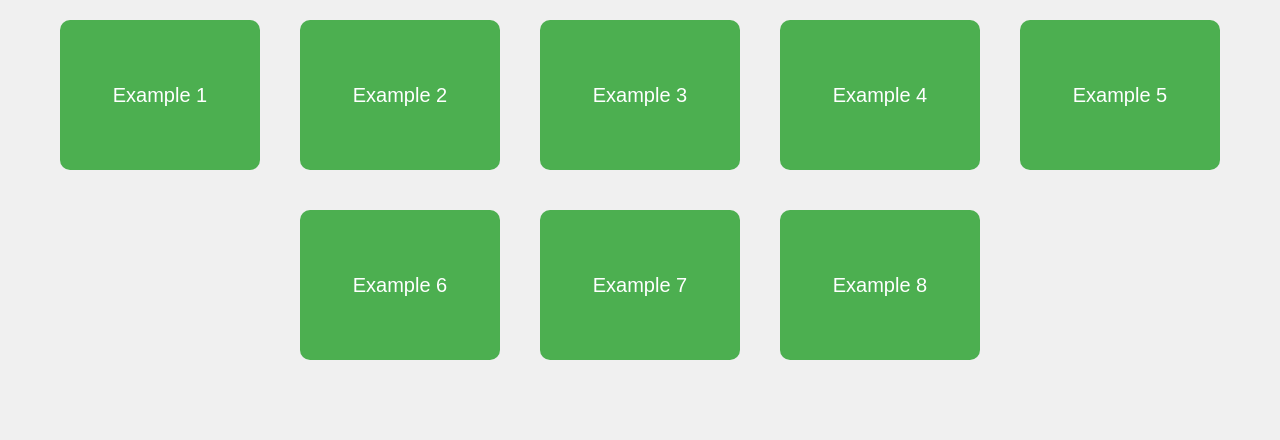
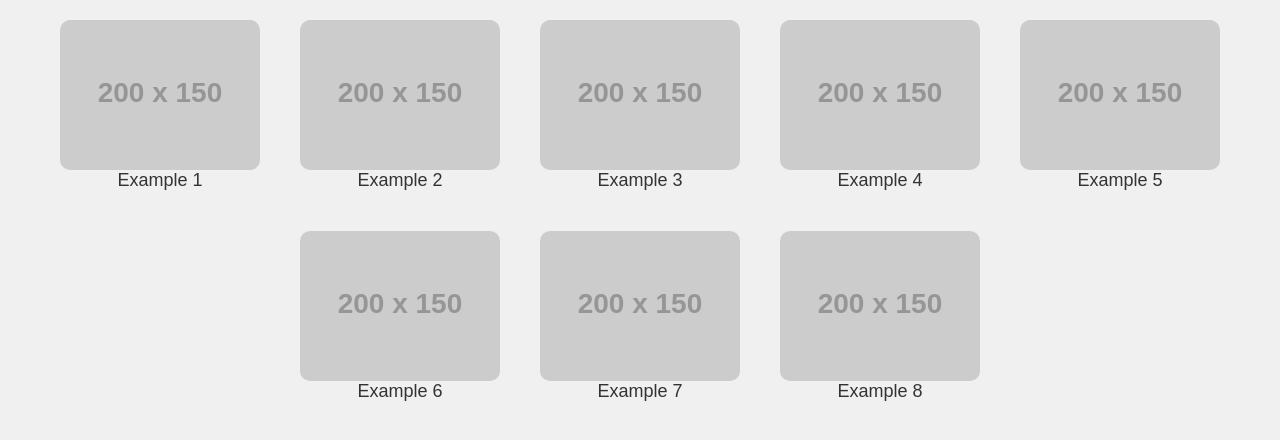
Before and after one commit to gazaim/TEAM-Kiosk-Web-Links, a plain HTML site: page index.html in a window 1280 px wide. Drawn offline with Linux system fonts and the light colour scheme; placeholder pictures from the web are drawn by us.

Commit message:
Update index.html

```diff
--- a/index.html
+++ b/index.html
@@ -3,7 +3,7 @@
 <head>
     <meta charset="UTF-8">
     <meta name="viewport" content="width=device-width, initial-scale=1.0">
-    <title>Homepage with Tiles</title>
+    <title>Homepage with Image Tiles</title>
     <style>
         body {
             font-family: Arial, sans-serif;
@@ -14,33 +14,92 @@
             padding: 0;
             background-color: #f0f0f0;
         }
+        .tile-container {
+            margin: 20px;
+            text-align: center;
+        }
         .tile {
             width: 200px;
             height: 150px;
-            margin: 20px;
             display: flex;
             justify-content: center;
             align-items: center;
-            background-color: #4CAF50;
-            color: white;
             text-decoration: none;
             font-size: 20px;
+            color: white;
             border-radius: 10px;
+            overflow: hidden;
+            position: relative;
             transition: transform 0.2s;
+        }
+        .tile img {
+            position: absolute;
+            top: 0;
+            left: 0;
+            width: 100%;
+            height: 100%;
+            object-fit: cover;
+            z-index: 0;
         }
         .tile:hover {
             transform: scale(1.1);
         }
+        .tile-title {
+            margin-top: 10px;
+            font-size: 18px;
+            color: #333;
+            text-decoration: none;
+        }
     </style>
 </head>
 <body>
-    <a href="https://www.example.com" class="tile">Example 1</a>
-    <a href="https://www.example2.com" class="tile">Example 2</a>
-    <a href="https://www.example3.com" class="tile">Example 3</a>
-    <a href="https://www.example4.com" class="tile">Example 4</a>
-    <a href="https://www.example5.com" class="tile">Example 5</a>
-    <a href="https://www.example6.com" class="tile">Example 6</a>
-    <a href="https://www.example7.com" class="tile">Example 7</a>
-    <a href="https://www.example8.com" class="tile">Example 8</a>
+    <div class="tile-container">
+        <a href="https://www.example.com" class="tile">
+            <img src="https://via.placeholder.com/200x150" alt="Example 1">
+        </a>
+        <a href="https://www.example.com" class="tile-title">Example 1</a>
+    </div>
+    <div class="tile-container">
+        <a href="https://www.example2.com" class="tile">
+            <img src="https://via.placeholder.com/200x150" alt="Example 2">
+        </a>
+        <a href="https://www.example2.com" class="tile-title">Example 2</a>
+    </div>
+    <div class="tile-container">
+        <a href="https://www.example3.com" class="tile">
+            <img src="https://via.placeholder.com/200x150" alt="Example 3">
+        </a>
+        <a href="https://www.example3.com" class="tile-title">Example 3</a>
+    </div>
+    <div class="tile-container">
+        <a href="https://www.example4.com" class="tile">
+            <img src="https://via.placeholder.com/200x150" alt="Example 4">
+        </a>
+        <a href="https://www.example4.com" class="tile-title">Example 4</a>
+    </div>
+    <div class="tile-container">
+        <a href="https://www.example5.com" class="tile">
+            <img src="https://via.placeholder.com/200x150" alt="Example 5">
+        </a>
+        <a href="https://www.example5.com" class="tile-title">Example 5</a>
+    </div>
+    <div class="tile-container">
+        <a href="https://www.example6.com" class="tile">
+            <img src="https://via.placeholder.com/200x150" alt="Example 6">
+        </a>
+        <a href="https://www.example6.com" class="tile-title">Example 6</a>
+    </div>
+    <div class="tile-container">
+        <a href="https://www.example7.com" class="tile">
+            <img src="https://via.placeholder.com/200x150" alt="Example 7">
+        </a>
+        <a href="https://www.example7.com" class="tile-title">Example 7</a>
+    </div>
+    <div class="tile-container">
+        <a href="https://www.example8.com" class="tile">
+            <img src="https://via.placeholder.com/200x150" alt="Example 8">
+        </a>
+        <a href="https://www.example8.com" class="tile-title">Example 8</a>
+    </div>
 </body>
 </html>
```
